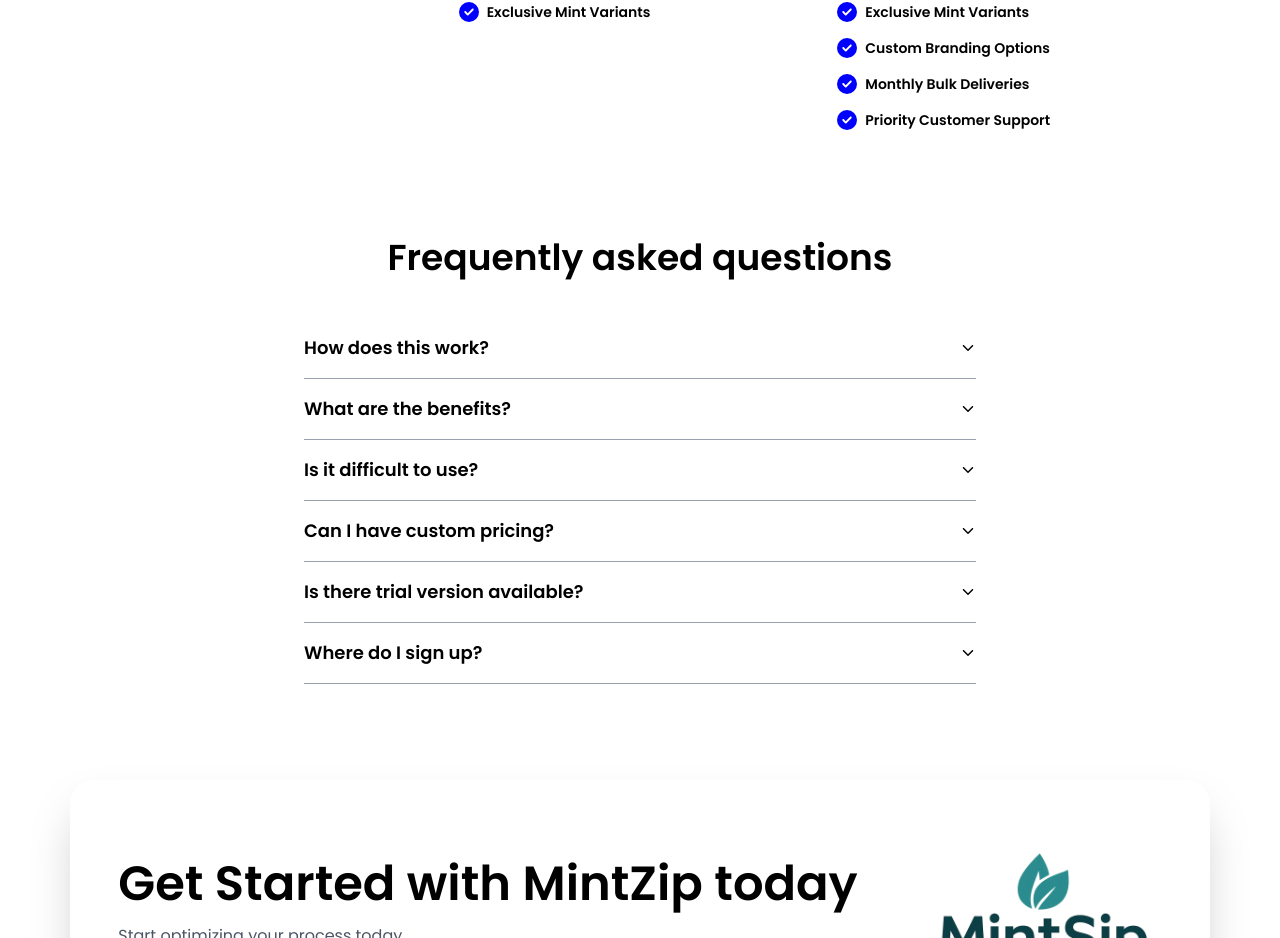
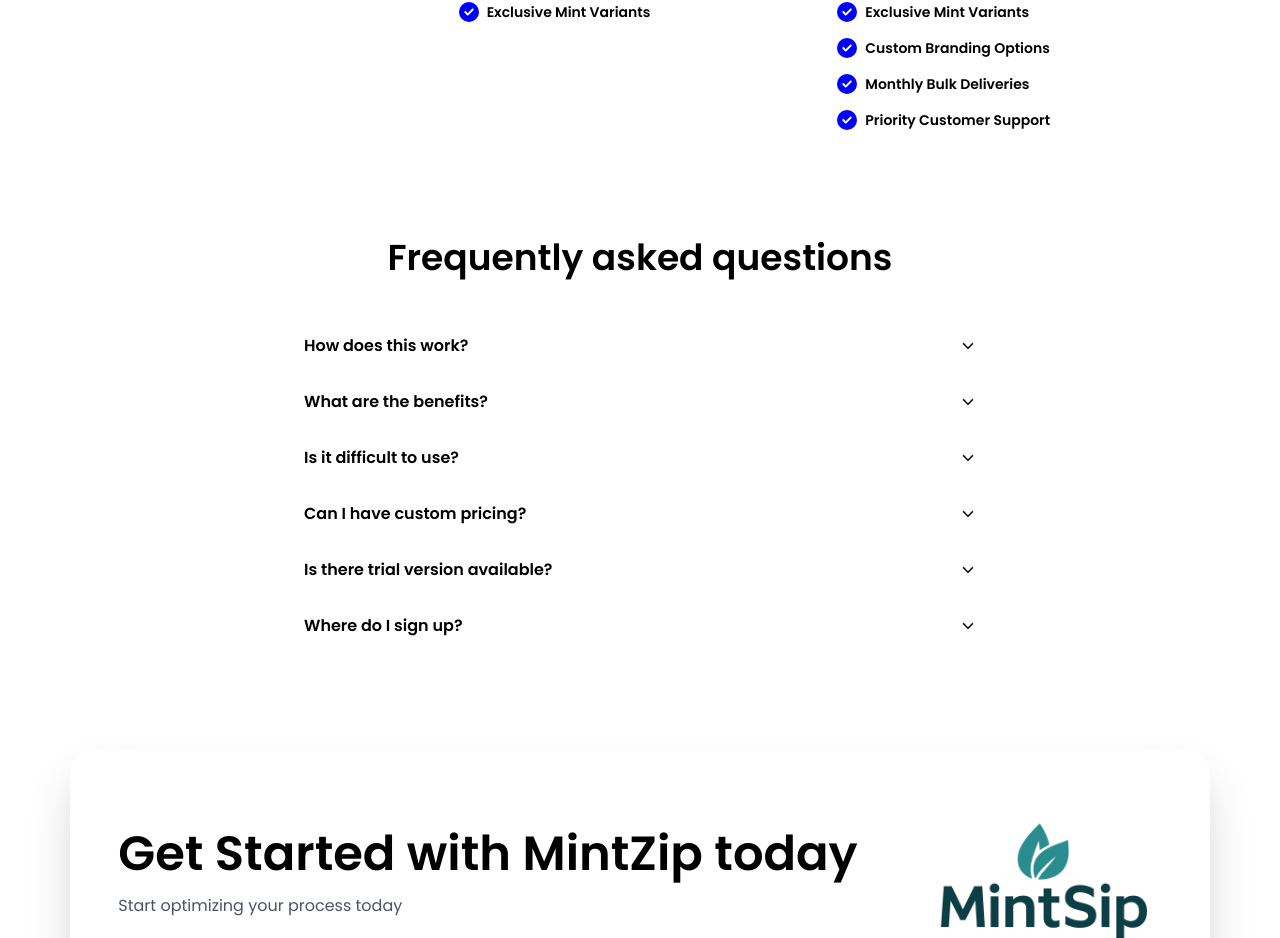
Before and after one commit to M-Juss/React-Tailwind-Website, a React (Vite) app: page /pricing in a window 1280 px wide. Shown: the part 1069-2007 px from the top of the page. Built offline with nearby package versions, Linux system fonts and the light colour scheme.

Commit message:
Add Accordion and use array and mapping

```diff
--- a/src/pages/Home.jsx
+++ b/src/pages/Home.jsx
@@ -5,6 +5,23 @@
 import { FaStar } from "react-icons/fa"
 
 const Home = () => {
+
+  const feedback =  [
+    {
+      quote: "MintZip is a game-changer! Our customers love the instant freshness and we’ve seen repeat sales skyrocket.",
+      name: "Kim Ernest Ciria",
+      title: "Marketing Lead, CoolMart"
+    }, {
+      quote: "Ever since we added MintZip to our stores, customers can’t get enough. It’s small, refreshing, and always in demand!",
+      name: "Joenel Sevellejo",
+      title: "Retail Manager, FreshStop"
+    }, {
+      quote: "I personally use MintZip every day. It’s now a staple in our office giveaways — our team absolutely loves it.",
+      name: "Nathanniel Joy Alvarez",
+      title: "HR Officer, ZenTech Solutions"
+    }
+  ]
+
   return (
     <div className='min-h-screen bg-white flex flex-col'>
       <NavBar />
@@ -48,23 +65,7 @@
         <h2 className='text-center pb-10 text-sm md:text-base'>People love the MintZip experience — here’s what they have to say.</h2>
 
         <div className='flex flex-col lg:flex-row justify-center items-center gap-8'>
-          {[
-            {
-              quote: "MintZip is a game-changer! Our customers love the instant freshness and we’ve seen repeat sales skyrocket.",
-              name: "Kim Ernest Ciria",
-              title: "Marketing Lead, CoolMart"
-            },
-            {
-              quote: "Ever since we added MintZip to our stores, customers can’t get enough. It’s small, refreshing, and always in demand!",
-              name: "Joenel Sevellejo",
-              title: "Retail Manager, FreshStop"
-            },
-            {
-              quote: "I personally use MintZip every day. It’s now a staple in our office giveaways — our team absolutely loves it.",
-              name: "Nathanniel Joy Alvarez",
-              title: "HR Officer, ZenTech Solutions"
-            }
-          ].map((t, i) => (
+          {feedback.map((t, i) => (
             <div key={i} className='flex flex-col shadow-2xl rounded-3xl py-6 px-6 w-full max-w-sm'>
               <h2 className='text-center font-semibold pb-5 text-sm md:text-base'>"{t.quote}"</h2>
               <div className='flex justify-center space-x-1 pb-3'>
--- a/src/pages/Pricing.jsx
+++ b/src/pages/Pricing.jsx
@@ -11,19 +11,36 @@
   const pro = [...basic, "Stronger, Longer-Lasting Freshness", "Dual-Use (Mouth + Water Enhancer)", "Exclusive Mint Variants"];
   const business = [...pro, "Custom Branding Options", "Monthly Bulk Deliveries", "Priority Customer Support"];
   const faqs = [
-    "How does this work?",
-    "What are the benefits?",
-    "Is it difficult to use?",
-    "Can I have custom pricing?",
-    "Is there trial version available?",
-    "Where do I sign up?"
+    {
+      question: "How does this work?",
+      answer: "MintZip works by providing an instant dose of freshness through our specially formulated natural mint blend. Whether you use it as a mouth freshener or as a water enhancer, it’s designed for quick and easy use—just open, apply, and enjoy the refreshing experience in seconds."
+    }, {
+      question: "What are the benefits?",
+      answer: "MintZip offers a range of benefits including instant breath freshness, enhanced water flavor, and a clean feeling without the need for sugar or harsh chemicals. It's made from natural ingredients, fits easily in your pocket, and is perfect for on-the-go use. Some versions also offer dual use, meaning you can enjoy it both as a mouth freshener and a water enhancer."
+    }, {
+      question: "Is it difficult to use?",
+      answer: "Not at all. MintZip is designed to be user-friendly and convenient. All you have to do is open the container, spray or drop the product as needed—either directly into your mouth or into your water—and you’re done. It’s that quick and simple."
+    }, {
+      question: "Can I have custom pricing?",
+      answer: "Yes, we do offer custom pricing for bulk orders, businesses, and resellers. If you’re interested in purchasing larger quantities or partnering with us, feel free to reach out so we can discuss a pricing plan that works for you."
+    }, {
+      question: "Is there trial version available?",
+      answer: "We occasionally provide trial versions or sample packs during promotional periods. To stay updated on when free trials are available, we recommend subscribing to our newsletter or following us on social media where we announce all ongoing offers."
+    }, {
+      question: "Where do I sign up?",
+      answer: `You can sign up and place your order through our official website. Simply go to the homepage and click on the "Get Started" or "Order Now" button to begin your MintZip experience. The sign-up process is quick, and you’ll be enjoying your product in no time.`
+    },
   ];
 
-  const [openIndex, setOpenIndex] = useState(null);
+  const [accordionOpen, setAccordionOpen] = useState(false);
 
-  const toggleArrow = (index) => {
-    setOpenIndex(prev => (prev === index ? null : index));
-  };
+   const [openIndex, setOpenIndex] = useState(null);
+
+   const toggleArrow = (index) => {
+     setOpenIndex(prev => (prev === index ? null : index));
+   };
+
+
 
   return (
     <div className='min-h-screen w-full bg-white flex flex-col'>
@@ -123,66 +140,32 @@
           </div>
 
         </div>
-
-
-
-
-        {/* <div className='grid grid-cols-1 md:grid-cols-3 gap-4'>
-          {[basic, pro, business].map((plan, i) => (
-            <div className='pt-3' key={i}>
-              {plan.map((item, index) => (
-                <div className='flex items-start gap-2 py-2 text-sm' key={index}>
-                  <FaCircleCheck color='blue' size={20} />
-                  <span>{item}</span>
-                </div>
-              ))}
-            </div>
-          ))}
-        </div> */}
       </div>
 
       {/*Frequently Asked*/}
-      <div className='flex flex-col justify-center align-center items-center pt-25 font-semibold'>
+      <div className='flex flex-col justify-center align-center items-center pt-25 font-semibold sm:px-10'>
         <h1 className='flex text-center text-4xl font-semibold justify-center pb-10'>Frequently asked questions</h1>
 
-        {/* <div className='flex w-100 justify-between border-b-gray-400 h-9 border-b-1 mb-2'>
-            <h2>How does this work? </h2>
-            <IoIosArrowDown />
-        </div>
-        <div className='flex w-100 justify-between border-b-gray-400 h-9 border-b-1 mb-2 pb-2'>
-            <h2>What are the benefits </h2>
-            <IoIosArrowDown />
-        </div>
-        <div className='flex w-100 justify-between border-b-gray-400 h-9 border-b-1 mb-2 pb-2'>
-            <h2>Is it difficult to use? </h2>
-            <IoIosArrowDown />
-        </div>
-        <div className='flex w-100 justify-between border-b-gray-400 h-9 border-b-1 mb-2 pb-2'>
-            <h2>Can I have custom pricing? </h2>
-            <IoIosArrowDown />
-        </div>
-        <div className='flex w-100 justify-between border-b-gray-400 h-9 border-b-1 mb-2 pb-2'>
-            <h2>Is there trial version available? </h2>
-            <IoIosArrowDown />
-        </div>
-        <div className='flex w-100 justify-between border-b-gray-400 h-9 border-b-1 mb-2 pb-2'>
-            <h2>Where do I sign up? </h2>
-            <IoIosArrowDown />
-        </div> */}
-
-{faqs.map((question, index) => (
+    {faqs.map((faq, index) => (
+      <div className='flex-col w-full max-w-2xl'>
           <div
             key={index}
             onClick={() => toggleArrow(index)}
-            className='flex w-full max-w-2xl justify-between items-center border-b border-gray-400 py-4 cursor-pointer'
+            className='flex justify-between items-center py-4 cursor-pointer'
           >
-            <h2 className='text-lg'>{question}</h2>
-            {openIndex === index ? (
-              <IoIosArrowUp className='transition-transform duration-200' />
-            ) : (
-              <IoIosArrowDown className='transition-transform duration-200' />
-            )}
+            <span>{faq.question}</span>
+            <span>{openIndex === index?
+              (<IoIosArrowUp className='transition-transform duration-200 ease'/>) :
+              (<IoIosArrowDown className='transition-transform duration-200'/>)}</span>
           </div>
+          <div className={`grid overflow-hidden text-justify text-gray-500 font-normal text-sm transition-all duration-300 ease-in-out ${
+          openIndex === index
+          ? 'grid-rows-[1fr] opacity-100'
+          : 'grid-rows-[0fr] opacity-0'
+          }`}>
+            <span className='overflow-hidden'>{faq.answer}</span>
+          </div>
+      </div>
         ))}
       </div>
 
```
Also changed, not shown: package.json (+8 -3 lines), 1 other file (tests, documents, lock files or other folders).
